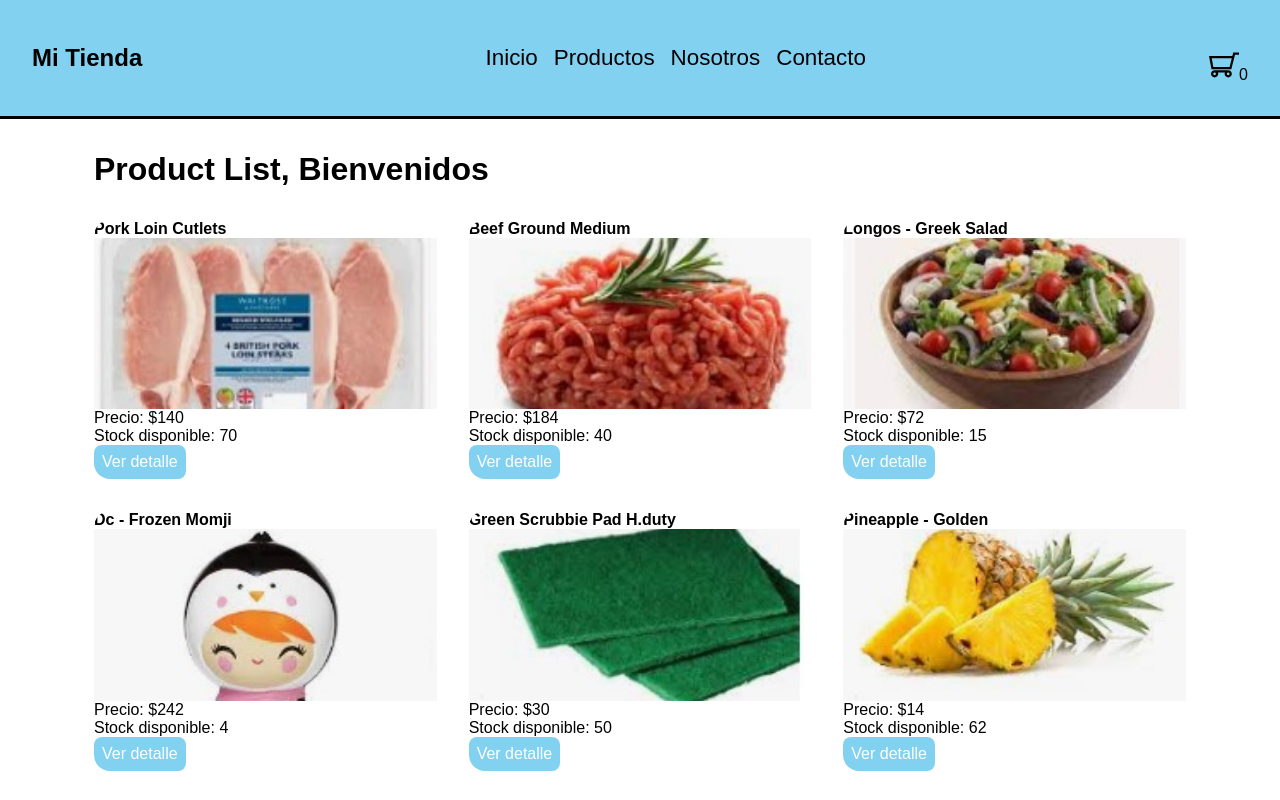
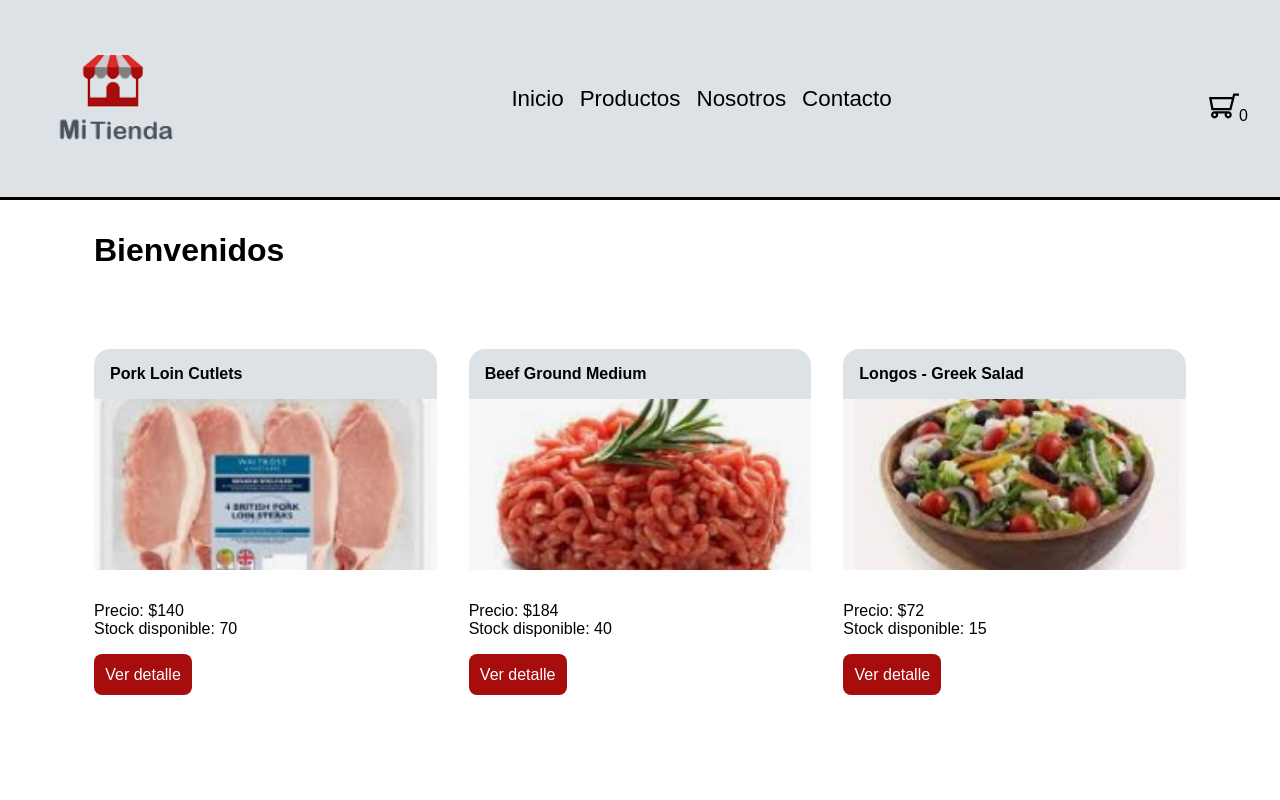
Before and after one commit to gustavomol/ecommerce, a React (Create React App) app: page / in a window 1280 px wide. Shown: the top 800 px of the page. Built offline with nearby package versions, Linux system fonts and the light colour scheme.

Commit message:
Logo de mitienda, color gris al NavBar y botones de detalle en rojo, estilo a las tarjetas de productos

```diff
--- a/src/components/Item/Item.js
+++ b/src/components/Item/Item.js
@@ -1,14 +1,15 @@
 import { Button } from "@mui/material"
+import { Link } from "react-router-dom";
 
 
 const Item = ({id, title, image, price, stock}) => {
   return (
     <div className="producto">
-        <h4>{title}</h4>
-        <img src={image} alt = {title} className="ItemImg"/>
+        <h4 className="producto-title">{title}</h4>
+        <img src={image} alt = {title} className="producto-img"/>
         <p> Precio: ${price} </p>
         <p> Stock disponible: {stock} </p>
-        <a className="verdetalle" href={`/item/${id}`}>Ver detalle</a>
+        <Link className="ver-mas" to={`/item/${id}`}>Ver detalle</Link>
     </div>
   )
 }
--- a/src/components/ItemListContainer/ItemListContainer.js
+++ b/src/components/ItemListContainer/ItemListContainer.js
@@ -21,7 +21,7 @@ const ItemListContainer = ({greeting}) => {
 
     return (
         <div className='container'>
-            <h1 className='main-title'>Product List, {greeting}</h1>
+            <h1 className='main-title'>{greeting}</h1>
             <ItemList products={products} />
         </div>
     )
--- a/src/components/NavBar/NavBar.js
+++ b/src/components/NavBar/NavBar.js
@@ -5,7 +5,7 @@ import { Link } from 'react-router-dom'
 const NavBar = () => {
     return(
         <nav className='navbar'>
-            <Link to="#" className='logo'><h2>Mi Tienda</h2></Link>
+            <Link to="#" className="logo"><img src='../img/mitienda.png' alt="logo" width="162"/></Link>
 
             <div>
                 <ul className='menu'>
@@ -15,6 +15,7 @@ const NavBar = () => {
                     <li><Link className='menu-link' to='/contacto'>Contacto</Link></li>
                 </ul>
             </div>
+
             <CarWidget />
         </nav>
     )
--- a/src/main.css
+++ b/src/main.css
@@ -6,7 +6,7 @@
 }
 
 :root {
-    --clr-main: #82d1f0;
+    --clr-main: #dde2e7;
     --clr-main-light: #bddbe7(281, 72%, 92%);
 }
 
@@ -55,7 +55,8 @@
     display: grid;
     grid-template-columns: repeat(3, 1fr);
     gap: 2rem;
-    padding-block: 2rem;
+    padding-block: 5rem;
+
 }
 
 .producto {
@@ -67,7 +68,7 @@
 
 .producto > div {
     padding: 1rem;
-    background-color: var(--clr-main-light);
+    background-color: var(--clr-main);
     display: flex;
     flex-direction: column;
     gap: .5rem;
@@ -79,14 +80,16 @@
     object-fit: cover;
 }
 
-.producto .verdetalle {
+.producto .ver-mas {
     text-decoration: none;
-    background-color: var(--clr-main);
+    background-color: rgb(167,13,13);
     color: white;
-    padding: .5rem;
+    padding: .7rem;
     width: max-content;
     border-radius: .5rem;
     transition: .2s;
+    margin-top: 1rem;
+    margin-bottom: 5rem;
 }
 
 .producto .ver-mas:hover {
@@ -99,6 +102,17 @@
     display: grid;
     grid-template-columns: 1fr 2fr;
     gap: 2rem;
+}
+
+.producto-title {
+    padding-top: 1rem;
+    padding-bottom: 1rem;
+    padding-left: 1rem;
+    background-color: var(--clr-main);
+}
+
+.producto-img{
+    margin-bottom: 2rem;
 }
 
 .producto-detalle img {
```
Also changed, not shown: public/img/mitienda.jpg (added), public/img/mitienda.png (added).
